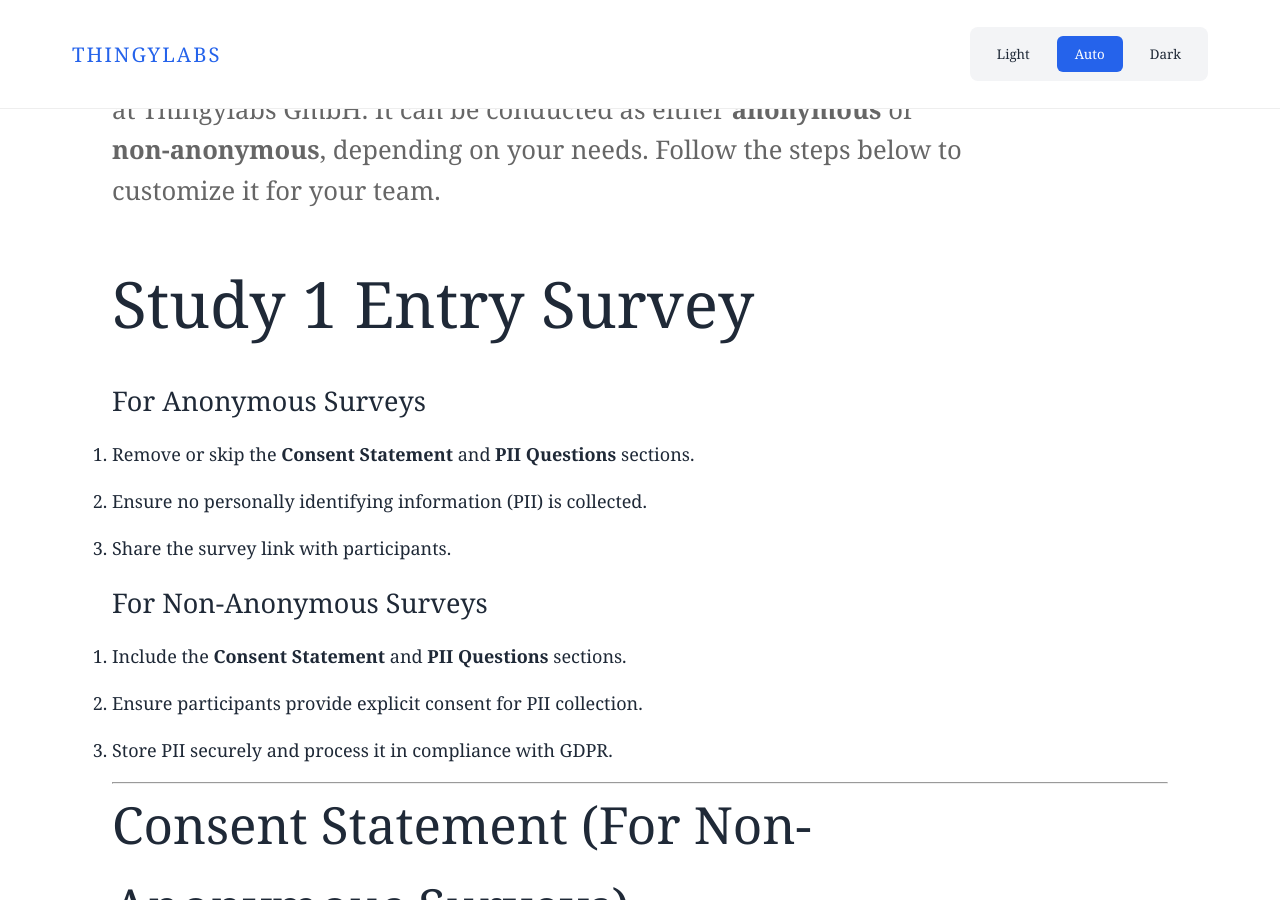
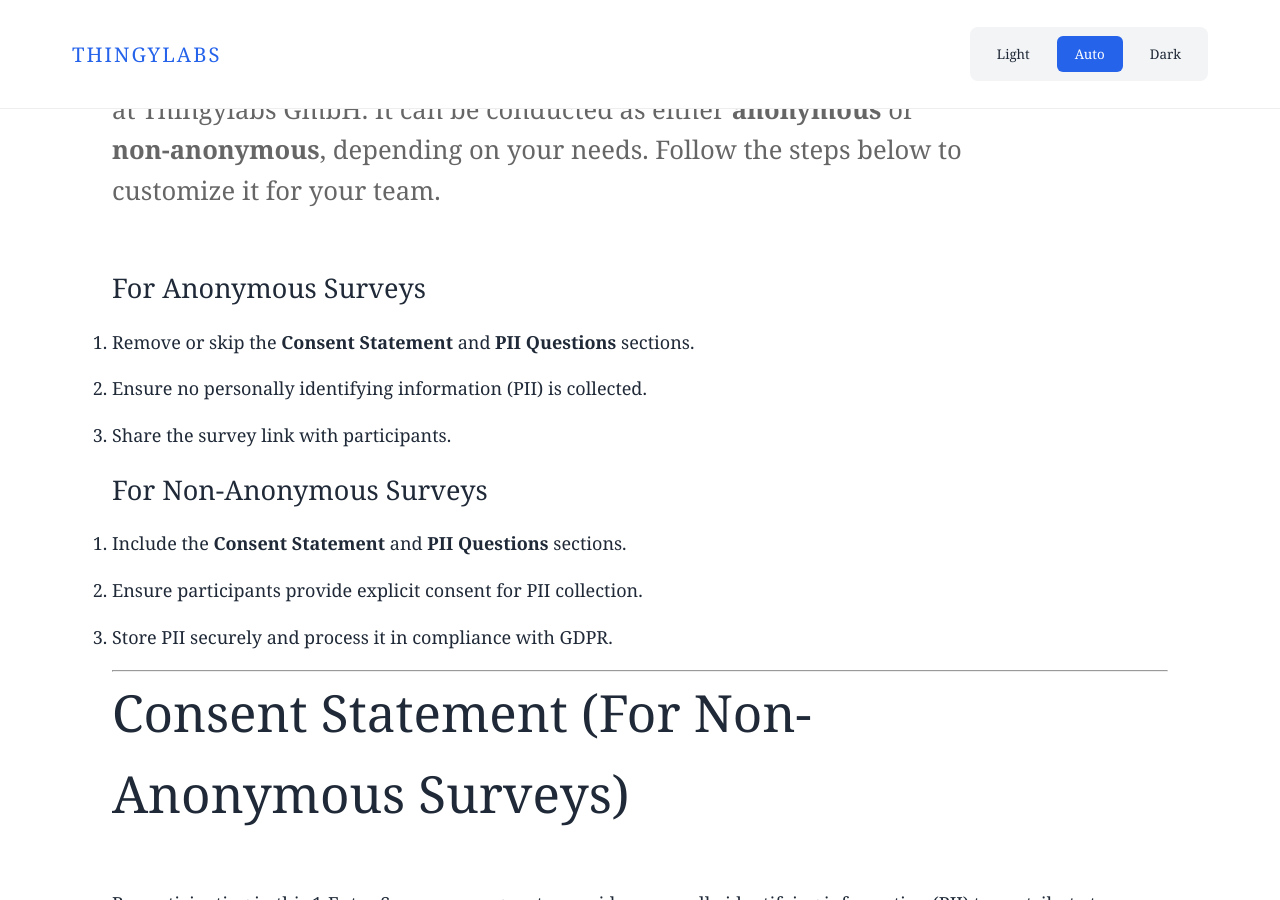
Before and after one commit to thingylabs/performance.thingylabs.io, a Jekyll site: the page built from surveys/s1-entry-survey.md, in a window 1280 px wide and 900 px high, scrolled down 331 px. Built offline with Jekyll 4.4.1, drawn with Linux system fonts in a browser that asks for light colours; some web fonts are replaced.

Commit message:
Update s1-entry-survey.md

```diff
--- a/surveys/s1-entry-survey.md
+++ b/surveys/s1-entry-survey.md
@@ -5,8 +5,6 @@ subheading: This survey is the initial data collection (Survey 1) for our scient
 ---
 
 <!-- surveys/s1-entry-survey.md -->
-# Study 1 Entry Survey
-
 ### For Anonymous Surveys
 1. Remove or skip the **Consent Statement** and **PII Questions** sections.
 2. Ensure no personally identifying information (PII) is collected.
```
